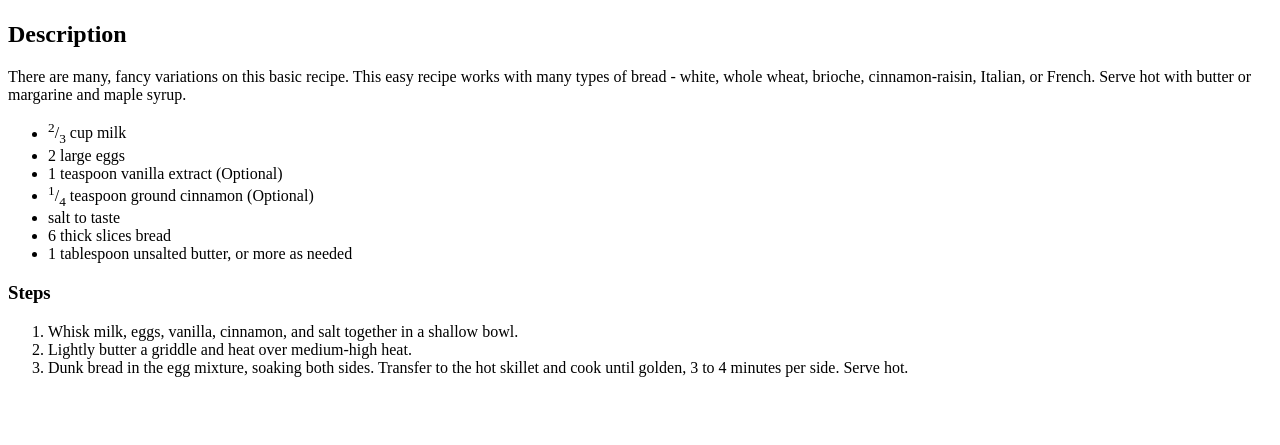
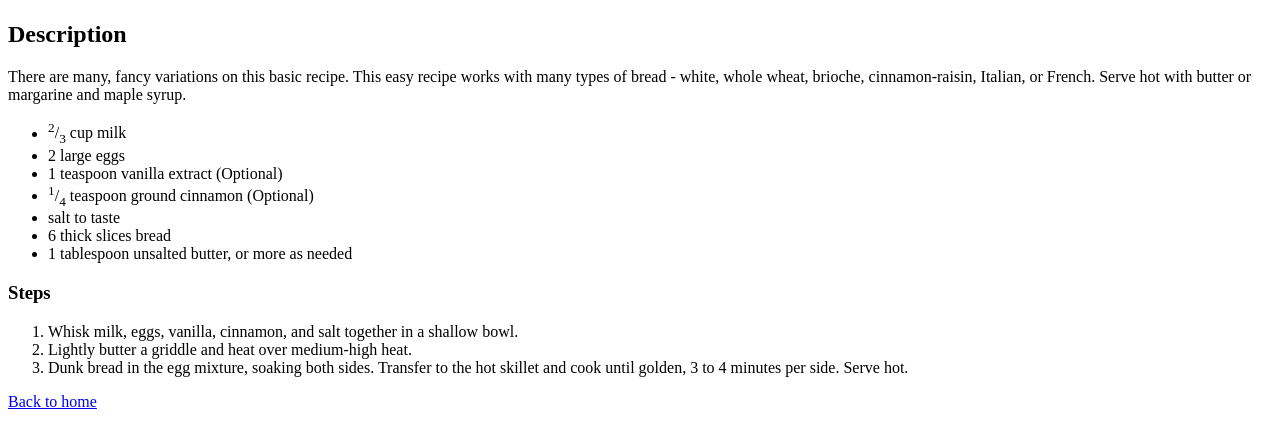
Before and after one commit to anasahmd/odin-recipes, a plain HTML site: page recipes/frenchtoast.html in a window 1280 px wide. Shown: the part 345-790 px from the top of the page. Drawn offline with Linux system fonts and the light colour scheme.

Commit message:
Add Back to home link on all recipe page

```diff
--- a/recipes/frenchtoast.html
+++ b/recipes/frenchtoast.html
@@ -26,5 +26,6 @@
         <li>Lightly butter a griddle and heat over medium-high heat.</li>
         <li>Dunk bread in the egg mixture, soaking both sides. Transfer to the hot skillet and cook until golden, 3 to 4 minutes per side. Serve hot.</li>
     </ol>
+    <a href="../index.html">Back to home</a>
 </body>
 </html>
```
Also changed, not shown: recipes/pancakes.html (+1 -0 lines), recipes/waffles.html (+1 -0 lines).
